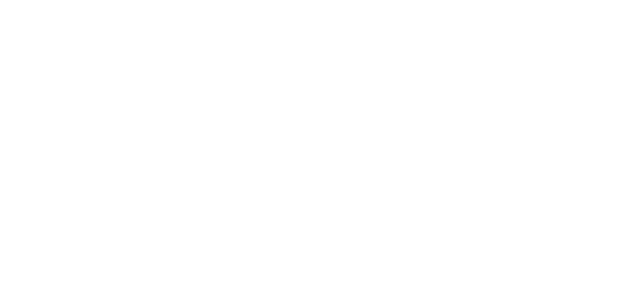
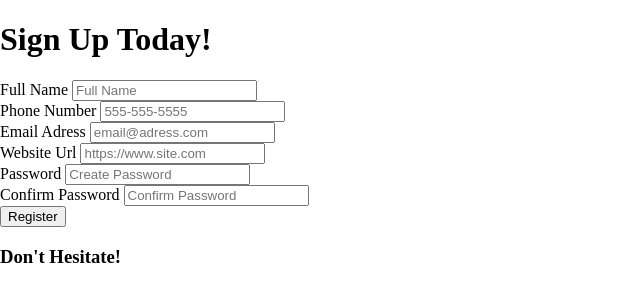
Before and after one commit to Gitalus/form_validator_js, a plain HTML site: page index.html in a window 1280 px wide. Shown: the whole page, without its empty margins (0-640 px from the left). Drawn offline with Linux system fonts and the light colour scheme.

Commit message:
add form and its elements

```diff
--- a/index.html
+++ b/index.html
@@ -5,8 +5,8 @@
     <meta charset="UTF-8">
     <meta http-equiv="X-UA-Compatible" content="IE=edge">
     <meta name="viewport" content="width=device-width, initial-scale=1.0">
-    <title>Template</title>
-    <link rel="shortcut icon" href="https://www.google.com/s2/u/0/favicons?domain=github.io" type="image/x-icon">
+    <title>Form Validation</title>
+    <!-- <link rel="shortcut icon" href="https://www.google.com/s2/u/0/favicons?domain=github.io" type="image/x-icon"> -->
     <!-- Font Awesome -->
     <link rel="stylesheet" href="https://cdnjs.cloudflare.com/ajax/libs/font-awesome/5.15.4/css/all.min.css"
         integrity="sha512-1ycn6IcaQQ40/MKBW2W4Rhis/DbILU74C1vSrLJxCq57o941Ym01SwNsOMqvEBFlcgUa6xLiPY/NS5R+E6ztJQ=="
@@ -16,6 +16,47 @@
 </head>
 
 <body>
+    <div class="container">
+        <h1>Sign Up Today!</h1>
+        <!-- Form -->
+        <form id="form">
+            <!-- Full Name -->
+            <div class="form-group">
+                <label for="name">Full Name</label>
+                <input type="text" id="name" placeholder="Full Name">
+            </div>
+            <!-- Phone Number -->
+            <div class="form-group">
+                <label for="phone">Phone Number</label>
+                <input type="tel" id="phone" placeholder="555-555-5555">
+            </div>
+            <!-- Email Adress -->
+            <div class="form-group">
+                <label for="email">Email Adress</label>
+                <input type="email" id="email" placeholder="email@adress.com">
+            </div>
+            <!-- Website Url -->
+            <div class="form-group">
+                <label for="website">Website Url</label>
+                <input type="url" id="website" placeholder="https://www.site.com">
+            </div>
+            <!-- Password -->
+            <div class="form-group">
+                <label for="password1">Password</label>
+                <input type="password" id="password1" placeholder="Create Password">
+            </div>
+            <!-- Confirm password -->
+            <div class="form-group">
+                <label for="password2">Confirm Password</label>
+                <input type="password" id="password2" placeholder="Confirm Password">
+            </div>
+            <button type="submit">Register</button>
+        </form>
+        <!-- Error/Success -->
+        <div class="message-container">
+            <h3 id="message">Don't Hesitate!</h3>
+        </div>
+    </div>
     <!-- Script -->
     <script src="script.js"></script>
 </body>
```
